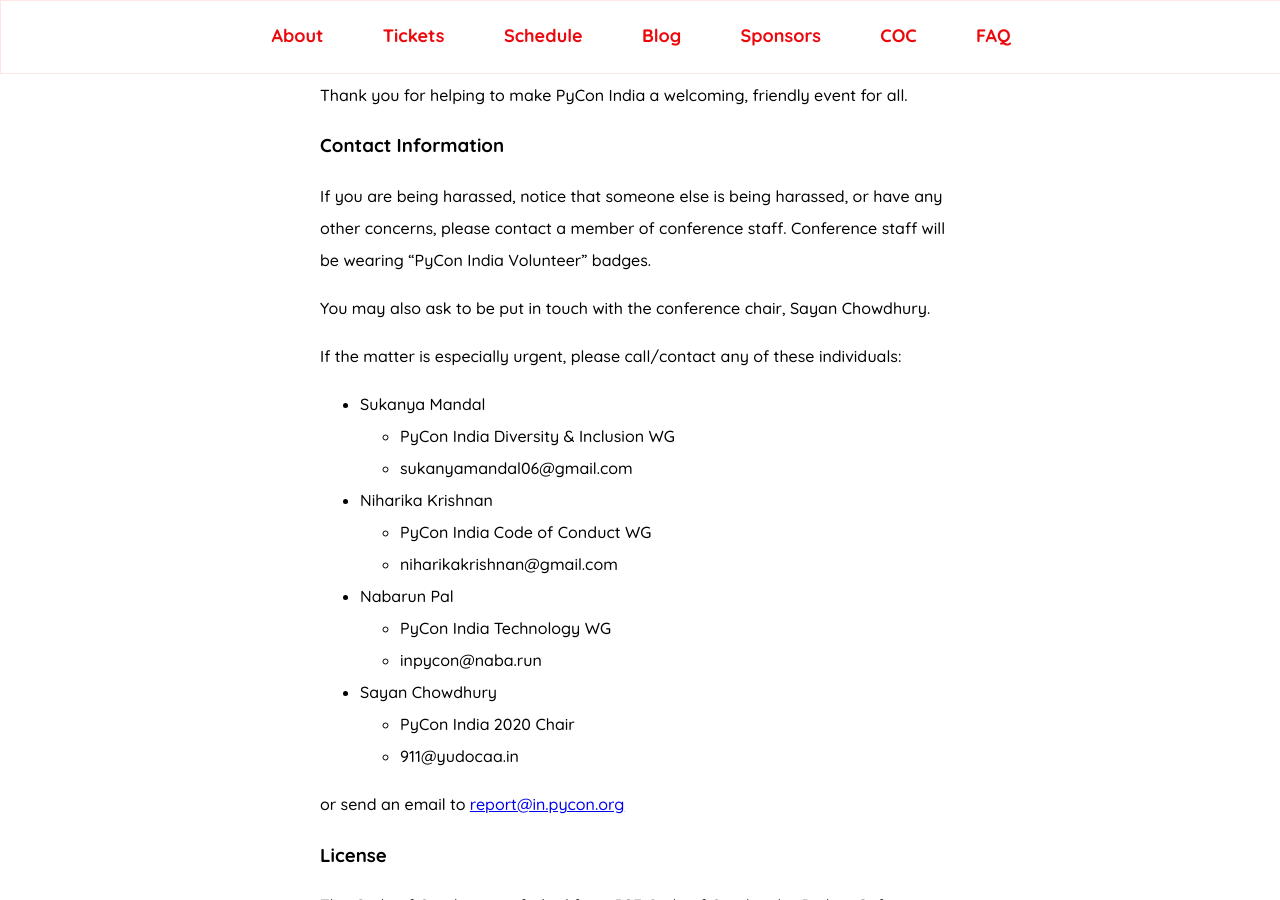
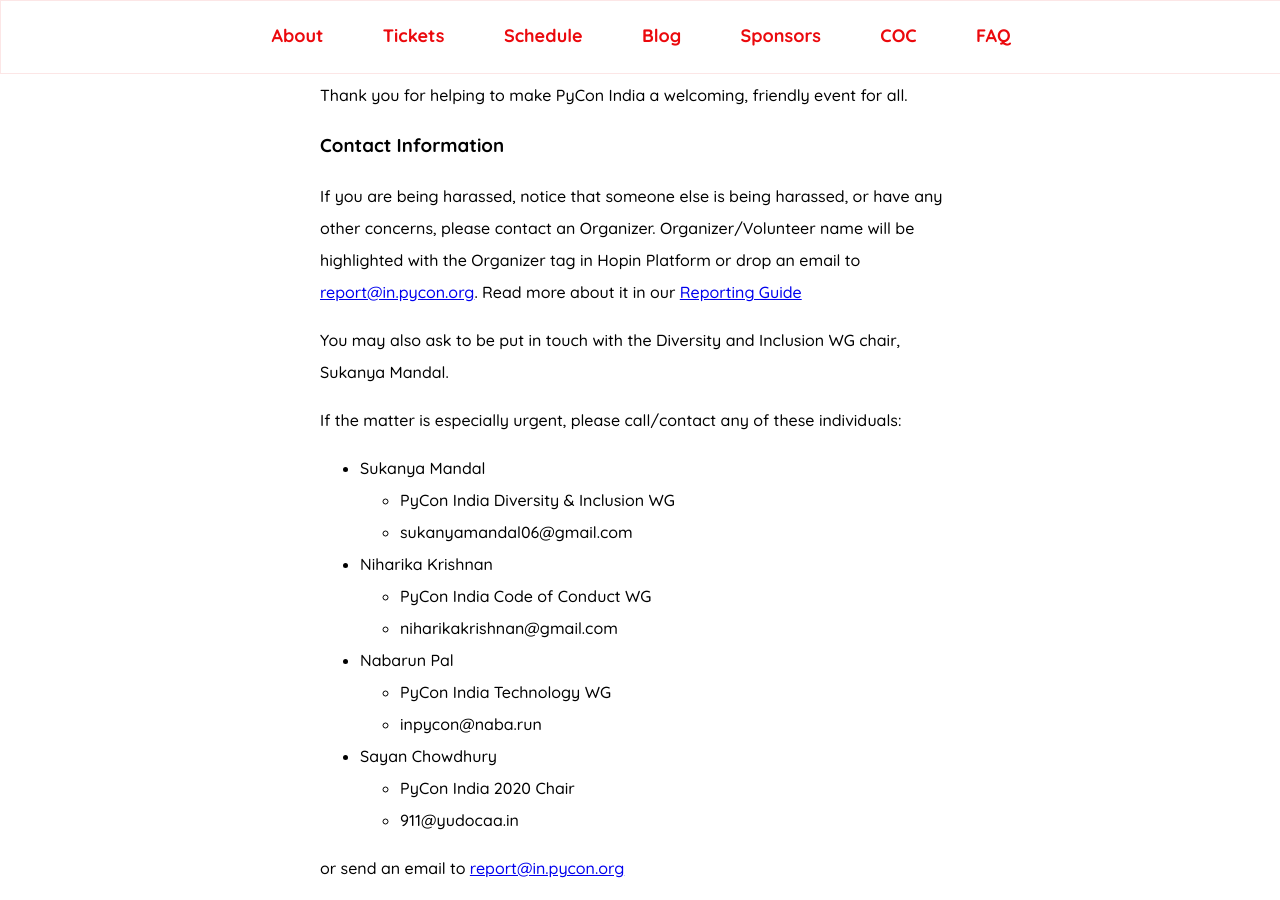
Before and after one commit to pythonindia/inpycon2020, a Jekyll site: the page built from coc/index.md, in a window 1280 px wide and 900 px high, scrolled down 2535 px. Built offline with Jekyll 4.4.1, drawn with Linux system fonts in a browser that asks for light colours.

Commit message:
Update the Reporting Guide text, and PoC:
Signed-off-by: Sayan Chowdhury <sayan.chowdhury2012@gmail.com>

```diff
--- a/coc/index.md
+++ b/coc/index.md
@@ -102,10 +102,13 @@
 ### Contact Information
 
 If you are being harassed, notice that someone else is being harassed, or have
-any other concerns, please contact a member of conference staff. Conference
-staff will be wearing "PyCon India Volunteer" badges.
+any other concerns, please contact an Organizer. Organizer/Volunteer
+name will be highlighted with the Organizer tag in Hopin Platform or drop an
+email to [report@in.pycon.org](report@in.pycon.org). Read more about it in our
+[Reporting Guide](reporting.md)
 
-You may also ask to be put in touch with the conference chair‚ Sayan Chowdhury.
+You may also ask to be put in touch with the Diversity and Inclusion WG chair‚
+Sukanya Mandal.
 
 If the matter is especially urgent, please call/contact any of these
 individuals:
```
